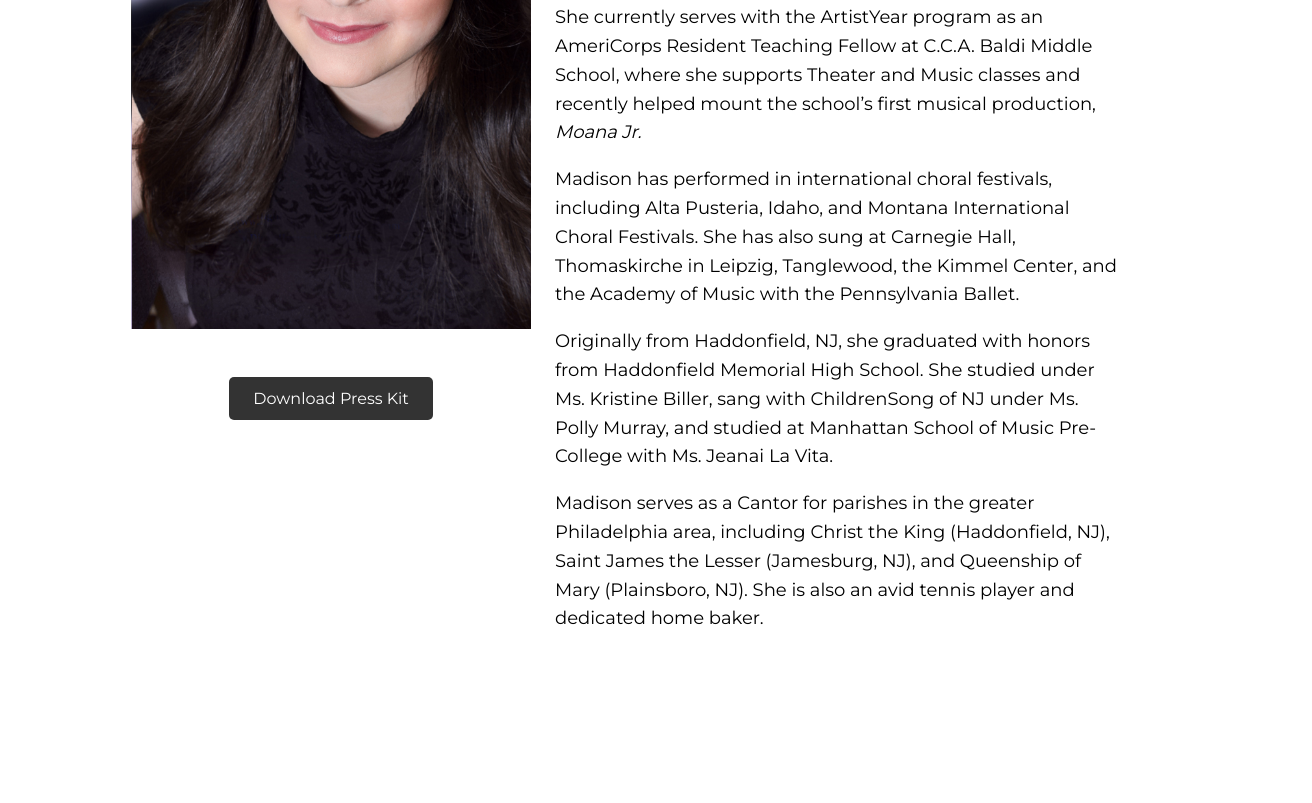
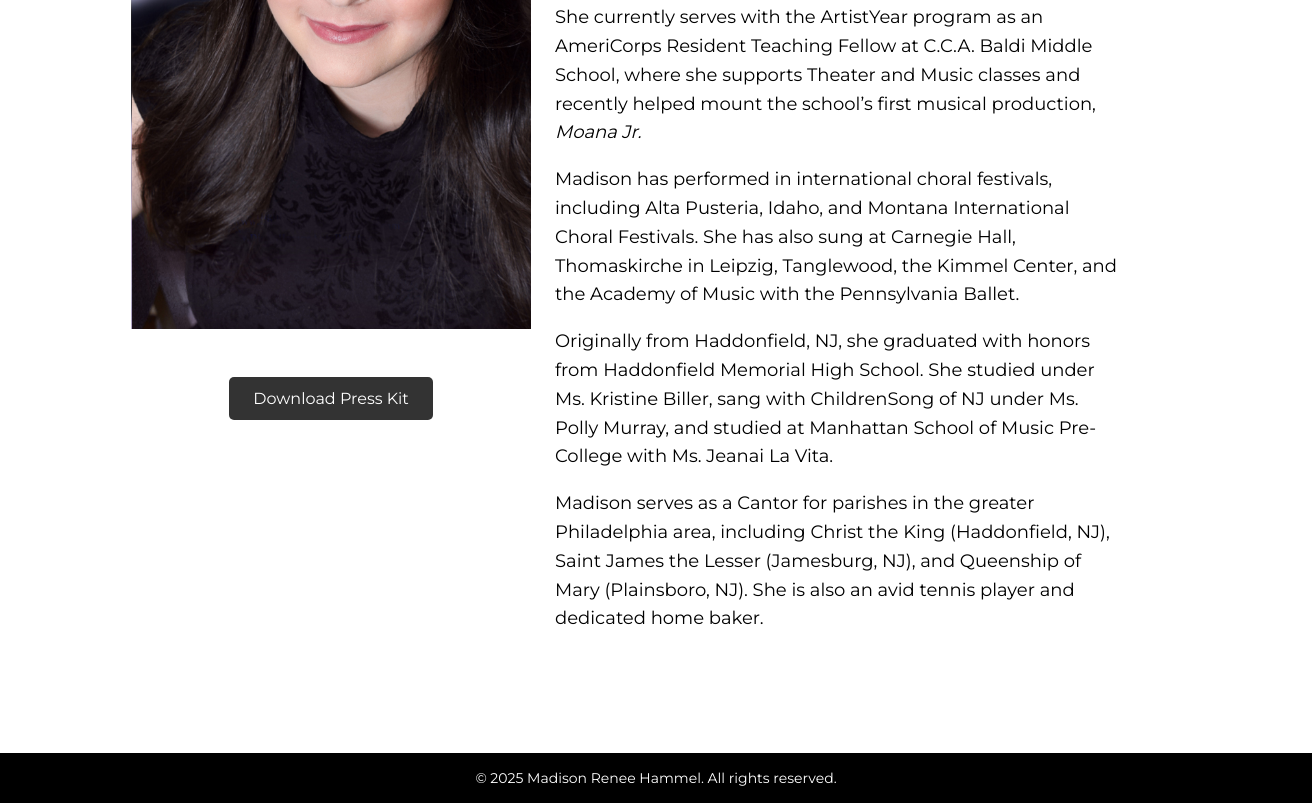
Before and after one commit to EllenEstallo/madi-site, a plain HTML site: page about.html in a window 1280 px wide. Shown: the part 939-1742 px from the top of the page, 1312 px wide, since content can reach past the window. Before the commit the page ends 1628 px from the top, so only its background shows below. Drawn offline with Linux system fonts and the light colour scheme.

Commit message:
added footer

```diff
--- a/about.html
+++ b/about.html
@@ -319,6 +319,20 @@
 			.bio-text .download-button {
 				display: none;
 			}
+			/* ======= FOOTER ======= */
+			.site-footer {
+				width: 100%;
+				padding: 1rem 1rem;
+				background-color: #000;
+				color: #fff;
+				text-align: center;
+				font-size: 0.875rem;
+				margin-top: 4rem;
+			}
+
+			.footer-content p {
+				margin: 0;
+			}
 
 			/* MEDIA QUERIES (MOBILE) */
 			@media (max-width: 768px) {
@@ -524,6 +538,13 @@
 				</div>
 			</section>
 		</div>
+		<!-- ======= FOOTER ======= -->
+		<footer class="site-footer">
+			<div class="footer-content">
+				<p>&copy; 2025 Madison Renee Hammel. All rights reserved.</p>
+			</div>
+		</footer>
+
 		<!--  ======= JS TOGGLE FOR MOBILE NAV ======= -->
 		<script>
 			function toggleMobileNav() {
```
